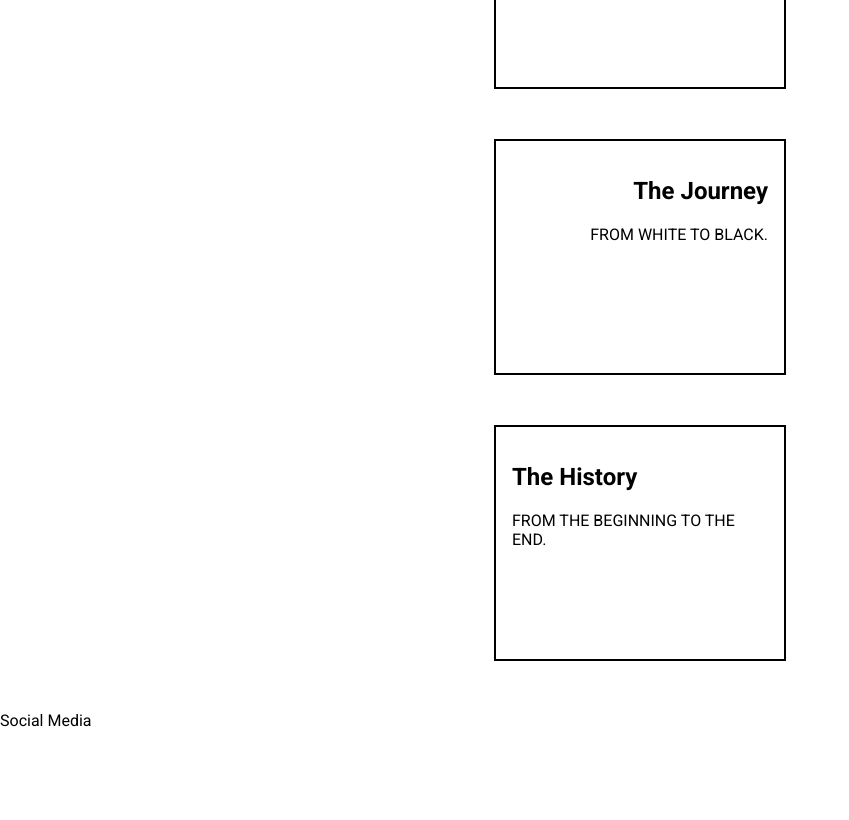
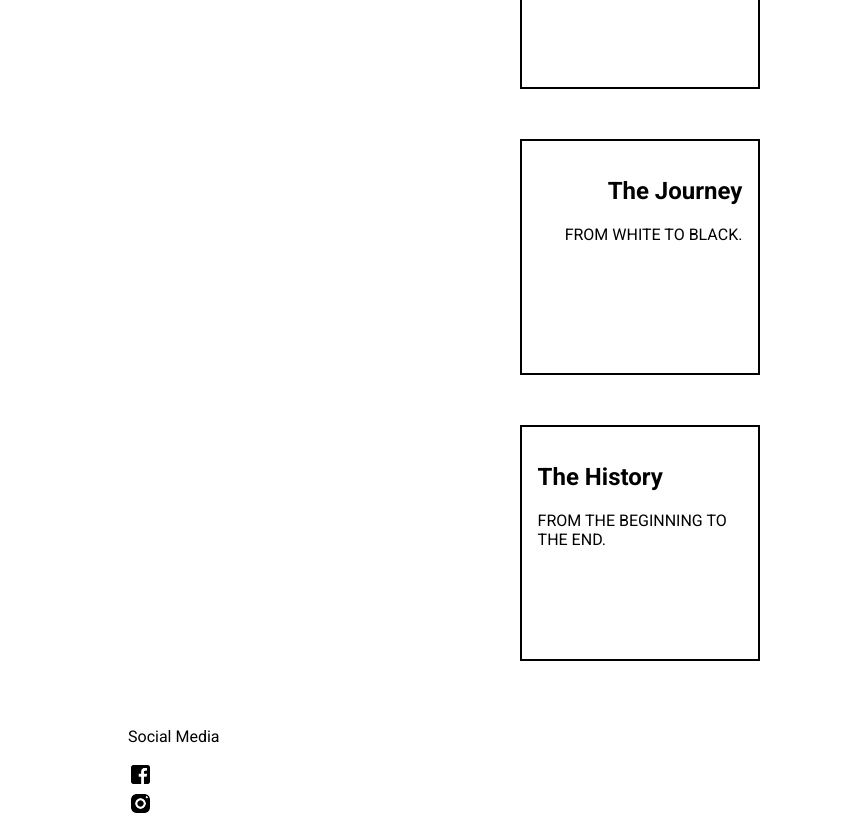
Before and after one commit to bmwadforth/fctsv, a React (Create React App) app: page / in a window 1280 px wide. Shown: the part 360-1180 px from the top of the page, without its empty margins (0-849 px from the left). Before the commit the page ends 1106 px from the top, so only its background shows below. Built offline with nearby package versions, Linux system fonts and the light colour scheme.

Commit message:
ADding some icons, adding some more style

```diff
--- /dev/null
+++ b/src/Assets/Footer.scss
@@ -0,0 +1,16 @@
+@import "_Variables";
+
+.footer {
+    footer {
+        .social-media {
+            display: flex;
+            flex-direction: column;
+            a {
+                width: 25px;
+                img {
+                    width: inherit;
+                }
+            }
+        }
+    }
+}
--- a/src/Assets/index.scss
+++ b/src/Assets/index.scss
@@ -9,6 +9,9 @@ html {
 }
 
 .fight-club {
+    margin: 0 auto;
+    width: 80%;
     @import "Navigation";
     @import "InformationTile";
+    @import "Footer";
 }
--- a/src/Components/Footer.js
+++ b/src/Components/Footer.js
@@ -1,10 +1,17 @@
 import React from "react";
+import Icon from "./Util/Icon";
+import IFacebook from "../Assets/Icons/facebook.png";
+import IInstagram from "../Assets/Icons/instagram.png";
 
 export default function Footer(props){
     return (
         <div className="footer">
             <footer>
-                <p>Social Media</p>
+                <div className="social-media">
+                    <p>Social Media</p>
+                    <Icon href="https://www.facebook.com/FightClubTownsville/" src={IFacebook} />
+                    <Icon href="https://www.instagram.com/fightclubtownsville/" src={IInstagram} />
+                </div>
             </footer>
         </div>
     )
--- /dev/null
+++ b/src/Components/Util/Icon.js
@@ -0,0 +1,7 @@
+import React from "react";
+
+export default function Icon(props){
+    return (
+        <a href={props.href}><img src={props.src} alt="Icon" /></a>
+    );
+}
```
Also changed, not shown: src/Assets/Icons/facebook.png (added), src/Assets/Icons/instagram.png (added).
